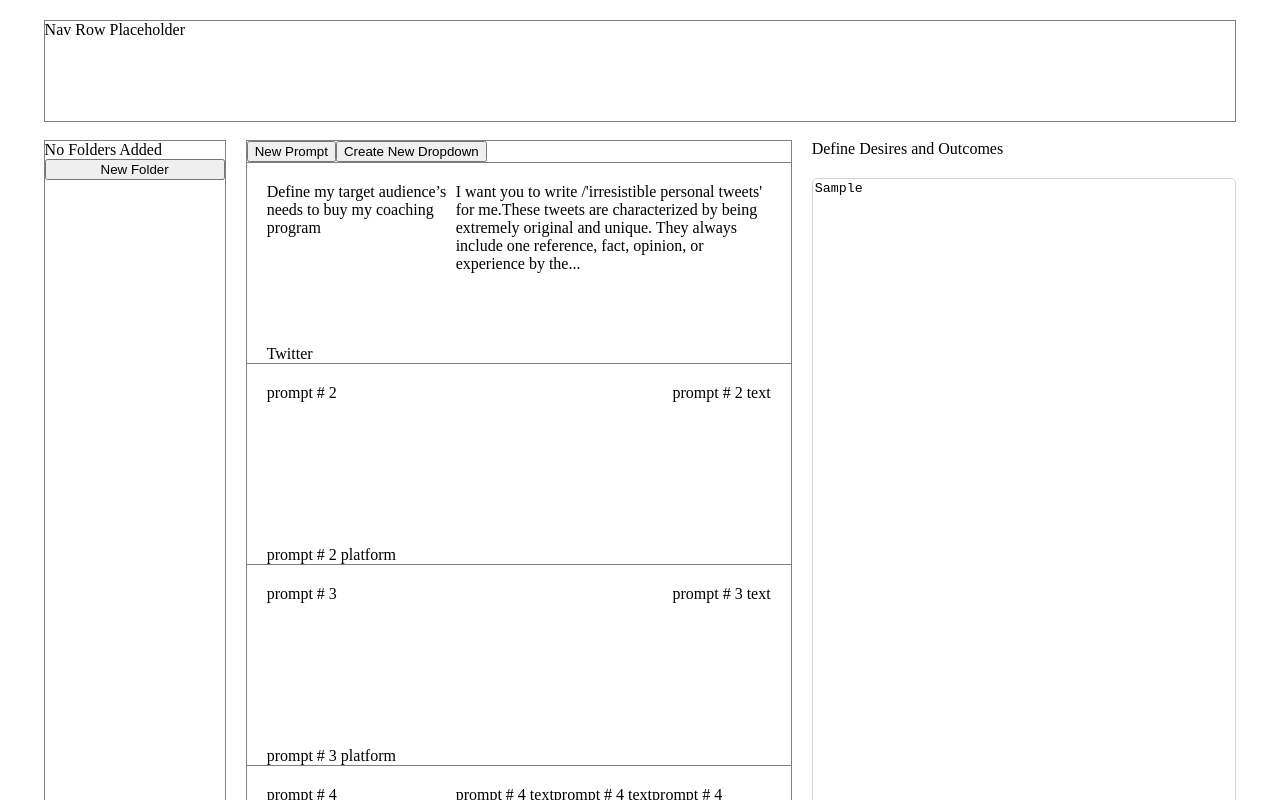
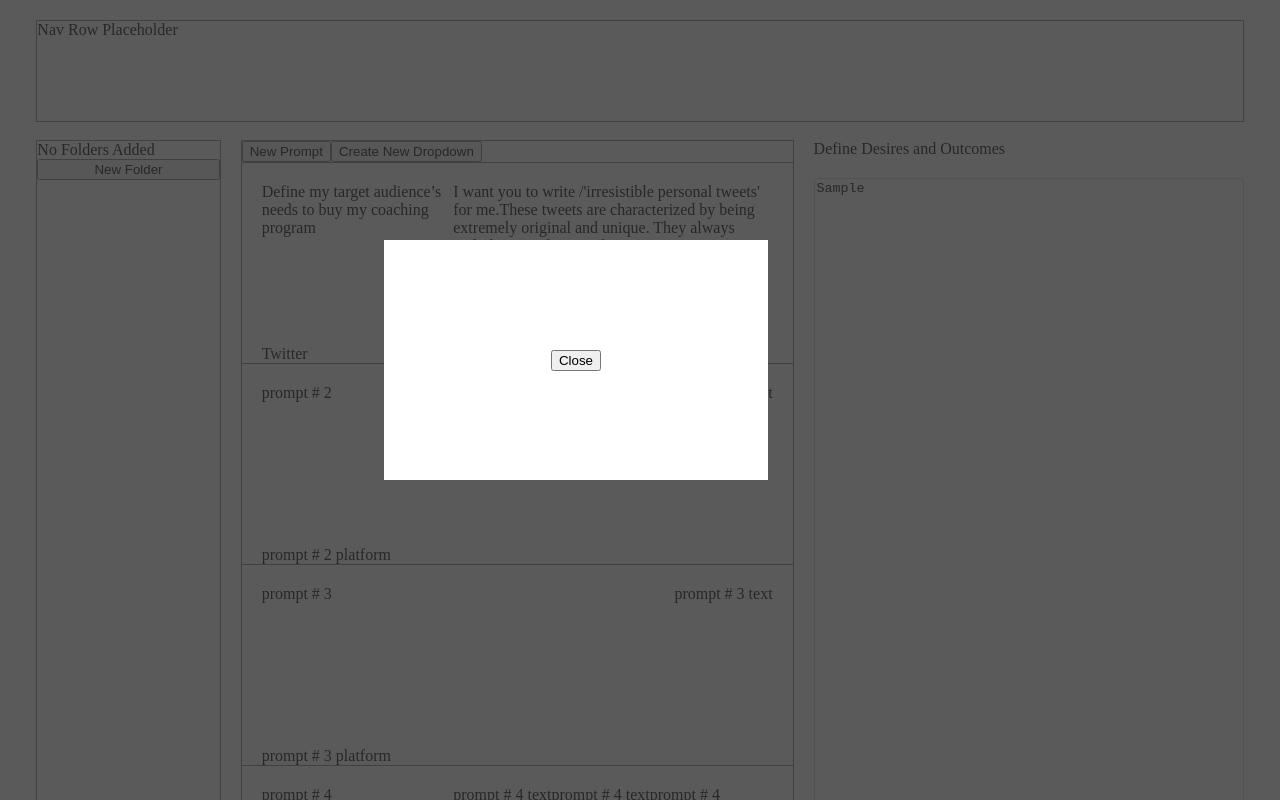
Before and after one commit to mohtasim317/prompt-library, a React (Vite) app: page / in a window 1280 px wide. Both pictures are taken after typing "Sample" into the empty fields and a click on the button "Create New Dropdown". Shown: the top 800 px of the page. Built offline with nearby package versions, Linux system fonts and the light colour scheme.

Commit message:
Created and styled Modal pop-up and button

```diff
--- a/src/App.css
+++ b/src/App.css
@@ -1,3 +1,7 @@
+body {
+  margin: 0px;
+}
+
 .App {
   display: grid;
   grid-template-columns: 15% 45% 35%;
--- a/src/App.tsx
+++ b/src/App.tsx
@@ -3,16 +3,20 @@ import PromptList from "./components/PromptList/PromptList";
 import FolderBar from "./components/FolderBar/FolderBar";
 import PromptForm from "./components/PromptForm/PromptForm";
 import { PromptContextProvider } from "./PromptContext";
+import { useState } from "react";
+import Modal from "./components/Modal/Modal";
 
 function App() {
+  const [showModal, setShowModal] = useState(false);
   return (
     <div className="App">
       <div className="NavRow">Nav Row Placeholder</div>
       <FolderBar />
       <PromptContextProvider>
         <>
-          <PromptList />
+          <PromptList setShowModal={setShowModal} />
           <PromptForm />
+          {showModal && <Modal setShowModal={setShowModal} />}
         </>
       </PromptContextProvider>
     </div>
--- a/src/components/Modal/Modal.css
+++ b/src/components/Modal/Modal.css
@@ -0,0 +1,22 @@
+.ModalContent {
+  background-color: white;
+  width: 30%;
+  height: 30%;
+  position: fixed;
+  color: black;
+  display: flex;
+  flex-direction: column;
+  align-items: center;
+  justify-content: space-evenly;
+  top: 30%;
+  left: 30%;
+  z-index: 1;
+}
+
+.ModalBackground {
+  width: 100%;
+  height: 100%;
+  position: fixed;
+  background: rgba(49, 49, 49, 0.8);
+  margin: -20px -2%;
+}
--- a/src/components/Modal/Modal.tsx
+++ b/src/components/Modal/Modal.tsx
@@ -1,9 +1,12 @@
+import { ModalPropsType } from "../../types";
 import "./Modal.css";
 
-function Modal() {
+function Modal({ setShowModal }: ModalPropsType) {
   return (
-    <div className="Modal">
-      <>Modal</>
+    <div className="ModalBackground">
+      <div className="ModalContent">
+        <button onClick={() => setShowModal(false)}>Close</button>
+      </div>
     </div>
   );
 }
--- a/src/components/PromptList/PromptList.tsx
+++ b/src/components/PromptList/PromptList.tsx
@@ -1,13 +1,16 @@
 import "./PromptList.css";
 import { promptData } from "../../constants/constants";
 import PromptTile from "../PromptTile/PromptTile";
+import { PromptListPropsType } from "../../types";
 
-function PromptList() {
+function PromptList({ setShowModal }: PromptListPropsType) {
   return (
     <div className="PromptList">
       <div className="ButtonBar">
         <button>New Prompt</button>
-        <button>Create New Dropdown</button>
+        <button onClick={() => setShowModal((prevState) => !prevState)}>
+          Create New Dropdown
+        </button>
       </div>
       {promptData.map((prompt) => {
         return <PromptTile {...prompt} />;
```
Also changed, not shown: src/types.ts (+8 -0 lines).
